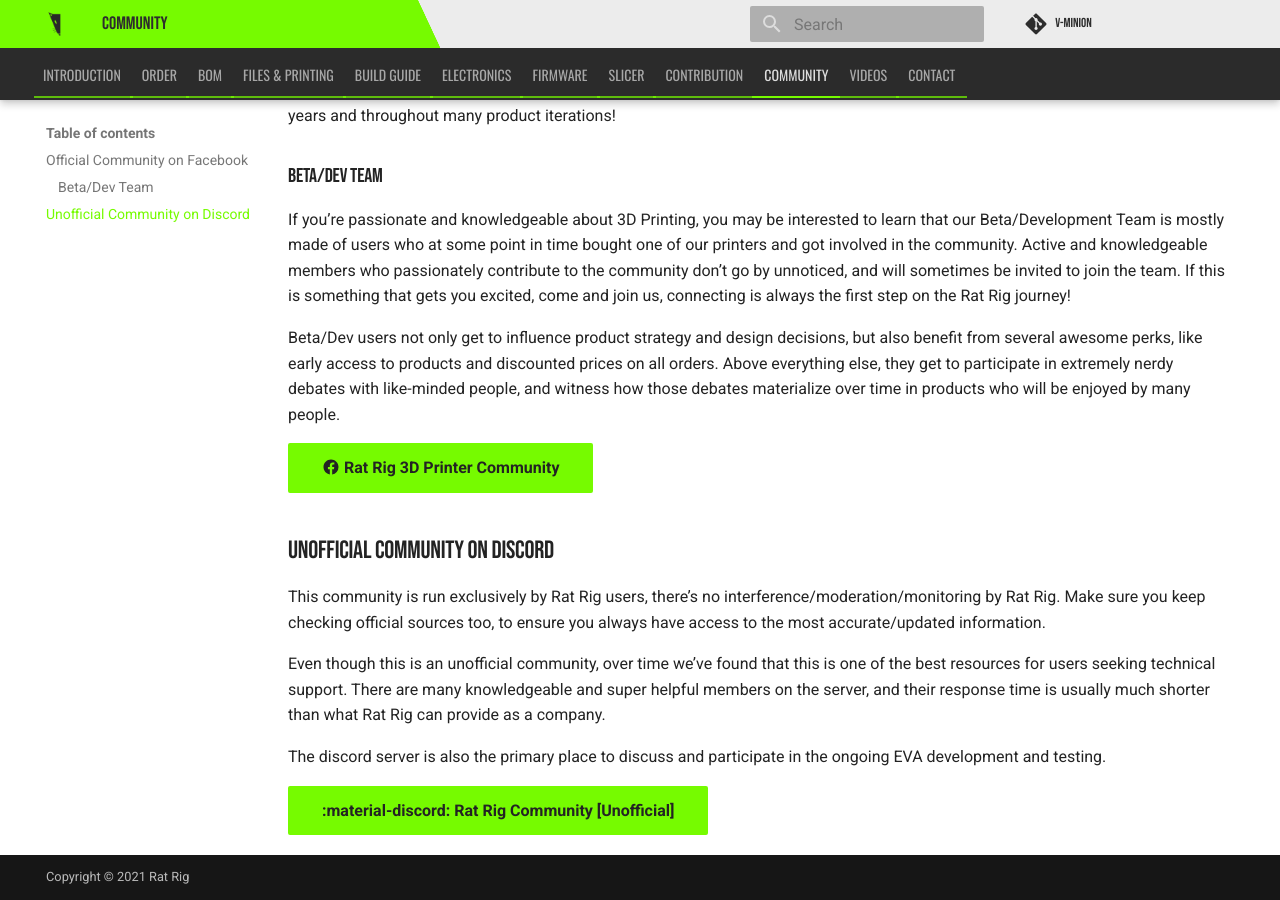
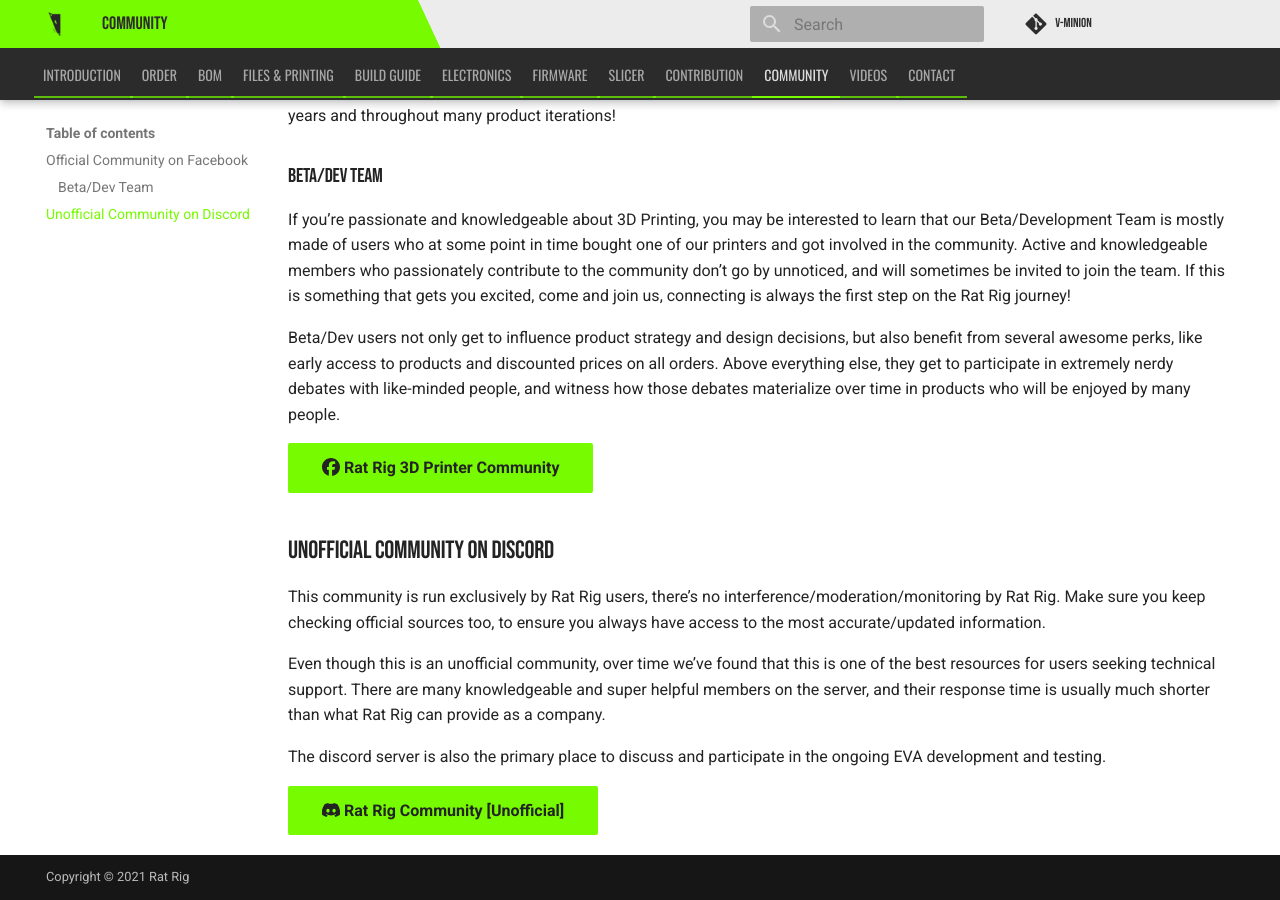
Before and after one commit to Rat-Rig/V-Minion, an MkDocs documentation site: the page built from docs/src/community.md, in a window 1280 px wide and 900 px high, scrolled down 729 px. Built offline with MkDocs 1.6.1 and Material for MkDocs 9.7.7, drawn with Linux system fonts in a browser that asks for light colours; comment, search, counter and statistics services are not loaded.

Commit message:
Update community.md
Swap out material icons due to occasional rendering issue

```diff
--- a/docs/src/community.md
+++ b/docs/src/community.md
@@ -22,7 +22,7 @@
 
 Beta/Dev users not only get to influence product strategy and design decisions, but also benefit from several awesome perks, like early access to products and discounted prices on all orders. Above everything else, they get to participate in extremely nerdy debates with like-minded people, and witness how those debates materialize over time in products who will be enjoyed by many people.
 
-[:material-facebook: Rat Rig 3D Printer Community]({{ ratrig.facebook_url }}){: .md-button .md-button--primary}
+[:fontawesome-brands-facebook: Rat Rig 3D Printer Community]({{ ratrig.facebook_url }}){: .md-button .md-button--primary}
 
 ## Unofficial Community on Discord
 
@@ -32,4 +32,4 @@
 
 The discord server is also the primary place to discuss and participate in the ongoing EVA development and testing.
 
-[:material-discord: Rat Rig Community [Unofficial]]({{ ratrig.discord_url }}){: .md-button .md-button--primary}
+[:fontawesome-brands-discord: Rat Rig Community [Unofficial]]({{ ratrig.discord_url }}){: .md-button .md-button--primary}
```
